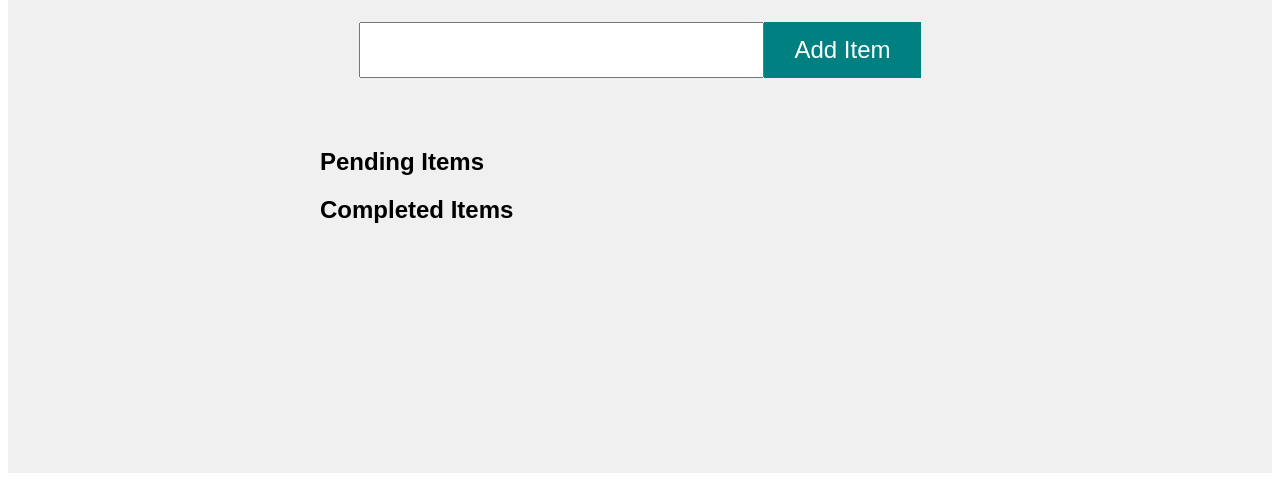
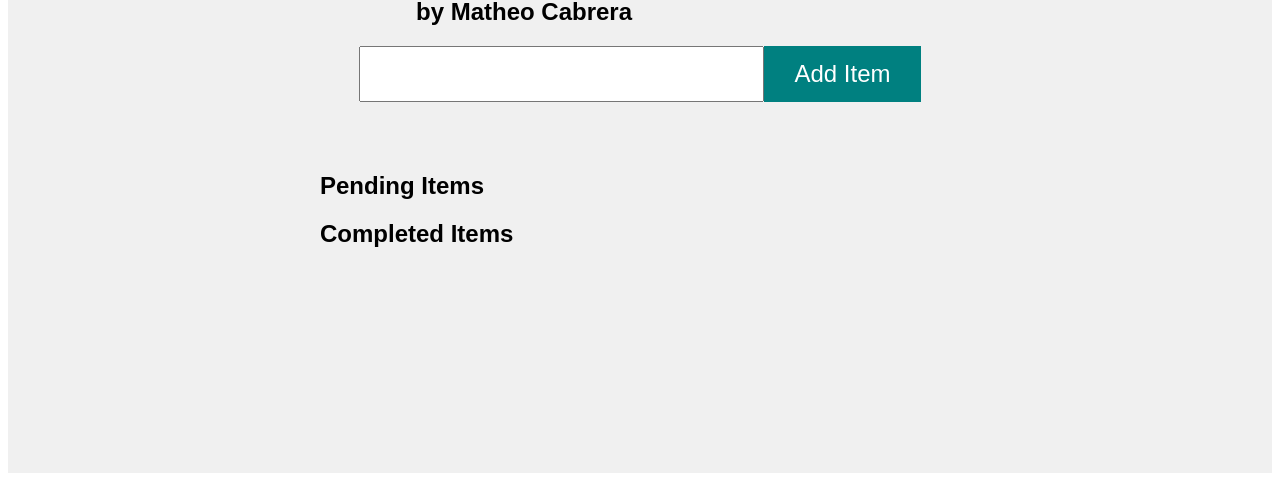
Before and after one commit to MCabrera90/homework2, a plain HTML site: page index.html in a window 1280 px wide. Shown: the part 335-816 px from the top of the page. Drawn offline with Linux system fonts and the light colour scheme.

Commit message:
Change index file by adding my name after the title.

```diff
--- a/index.html
+++ b/index.html
@@ -12,6 +12,7 @@
 
         <div>
         <h1 class="main-title">A Simple To Do List</h1>
+        <h2>by Matheo Cabrera</h2>
         </div>
 
         <div class="formItems">
```
